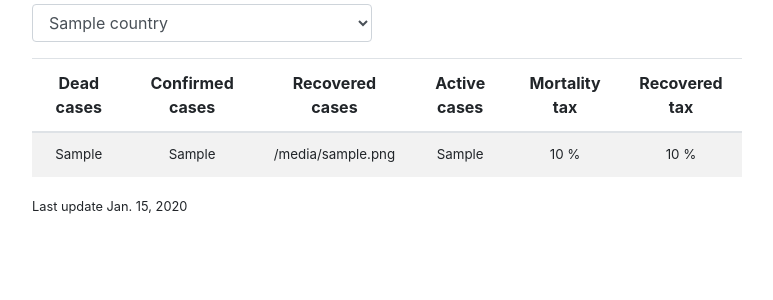
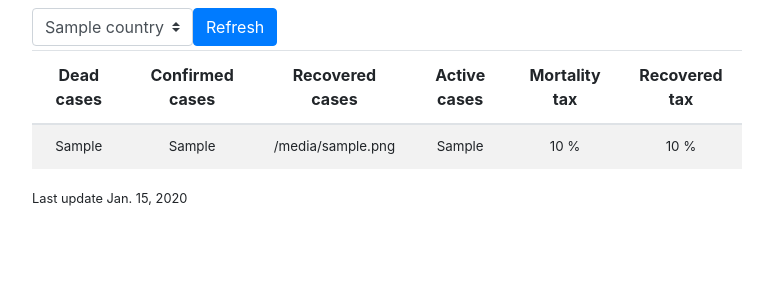
Before and after one commit to falken20/covid19web, a Django app: template templates/covid19data/resume.html in a window 1280 px wide. Shown: the part 56-356 px from the top of the page, without its empty margins (68-841 px from the left). Run offline with Django 3.2, Linux system fonts and the light colour scheme; the template is opened without the code that fills it: most values are stand-ins (such as "Sample title", 1, 10 or a date in 2020); some libraries are stand-ins or nearby versions.

Commit message:
Country filter for resume data

```diff
--- a/app_covid19data/urls.py
+++ b/app_covid19data/urls.py
@@ -5,6 +5,6 @@ from django.urls import path
 from . import views
 
 urlpatterns = [
-    # path('resume/', views.resume_view, name='Resume data'),
+    path('', views.resume_view, name='Resume data'),
     path('heatmap/', views.heatmap_view, name='Heat Map'),
 ]
--- a/templates/covid19data/resume.html
+++ b/templates/covid19data/resume.html
@@ -6,16 +6,19 @@
 
 <div class="container">
 
-    <div class="form-group col-md-4">
-        <select id="country" name="country" class="form-control" required>
+    <div class="col-md-4">
+        <form action="/data/" method="POST" class="form-inline"> {% csrf_token %}
+            <select id="country_name" name="country_name" class="custom-select my-1" required">
                 {% for element in countries %}
-                {% if element.country == "Spain" %}
+                    {% if element.country == resume_data.country %}
                         <option value={{ element.country }} selected>{{ element.country }}</option>
                     {% else %}
                         <option value={{ element.country }}>{{ element.country }}</option>
                     {% endif %}
                 {% endfor %}
             </select>
+            <button type="submit" class="btn btn-primary my-1">Refresh</button>
+        </form>
     </div>
 
     <div class="form-group col-md-8">
```
Also changed, not shown: app_covid19data/views.py (+13 -6 lines). Lines whose indentation alone changed are shown as unchanged.
